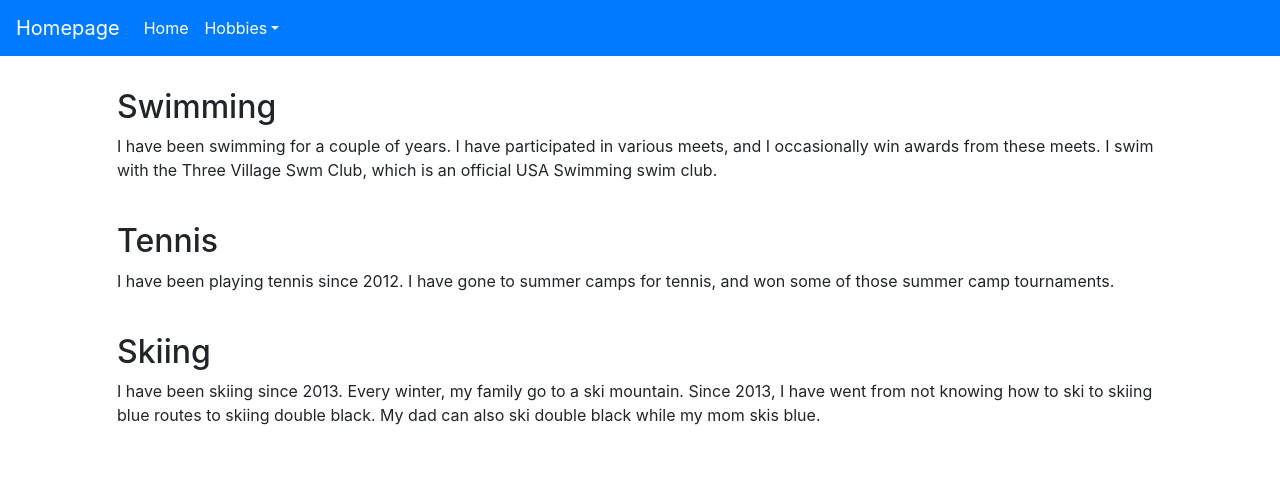
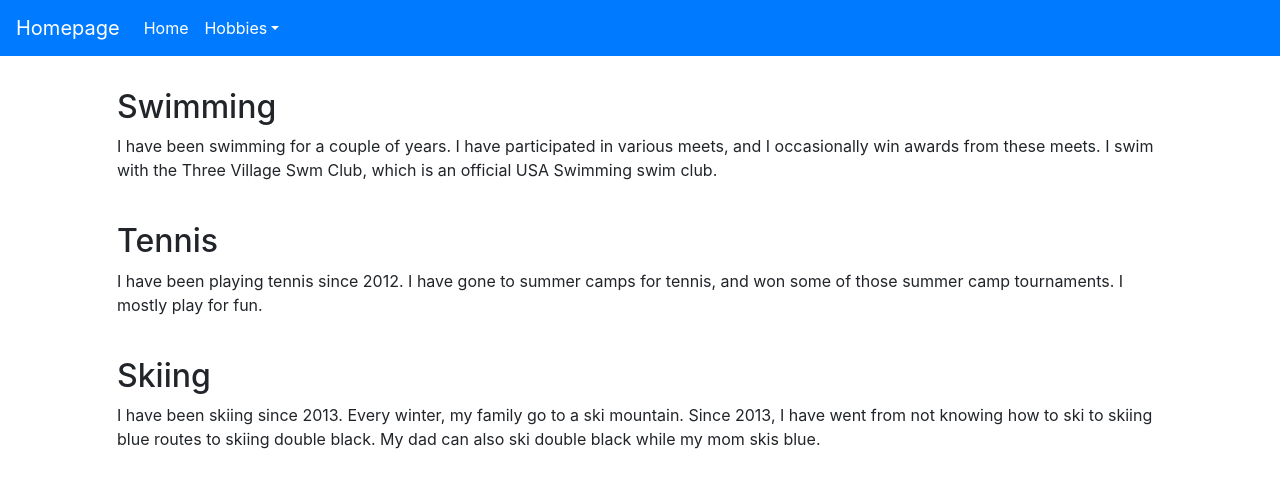
Before and after one commit to AndyWang9606/AndyWang9606.github.io, a plain HTML site: page sports.html in a window 1280 px wide. Drawn offline with nearby package versions, Linux system fonts and the light colour scheme.

Commit message:
Update sports.html

```diff
--- a/sports.html
+++ b/sports.html
@@ -42,7 +42,7 @@
             <div class="topic-section">
                 <h2>Tennis</h2>
                 <p>I have been playing tennis since 2012. I have gone to summer camps for tennis, and won some of those
-                   summer camp tournaments.</p>
+                   summer camp tournaments. I mostly play for fun.</p>
             </div>
             <div class="topic-section">
                 <h2>Skiing</h2>
```
